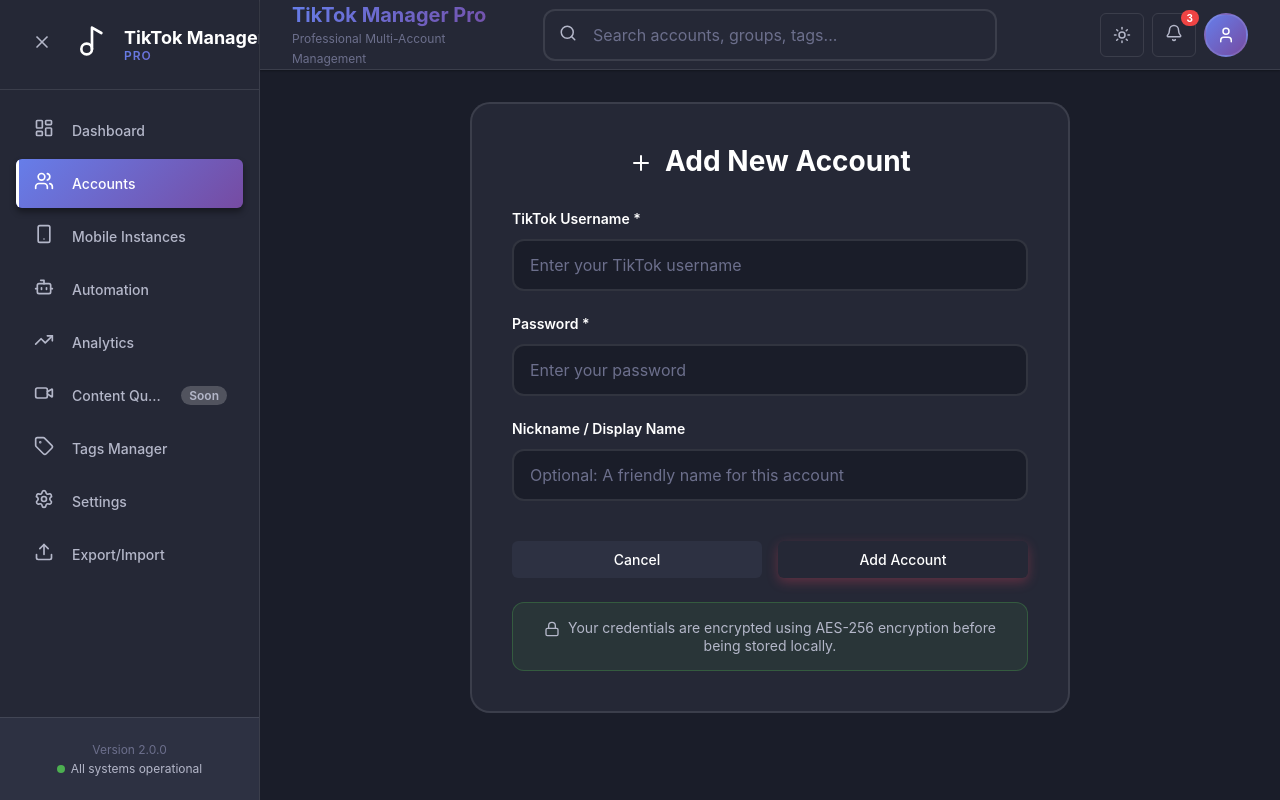
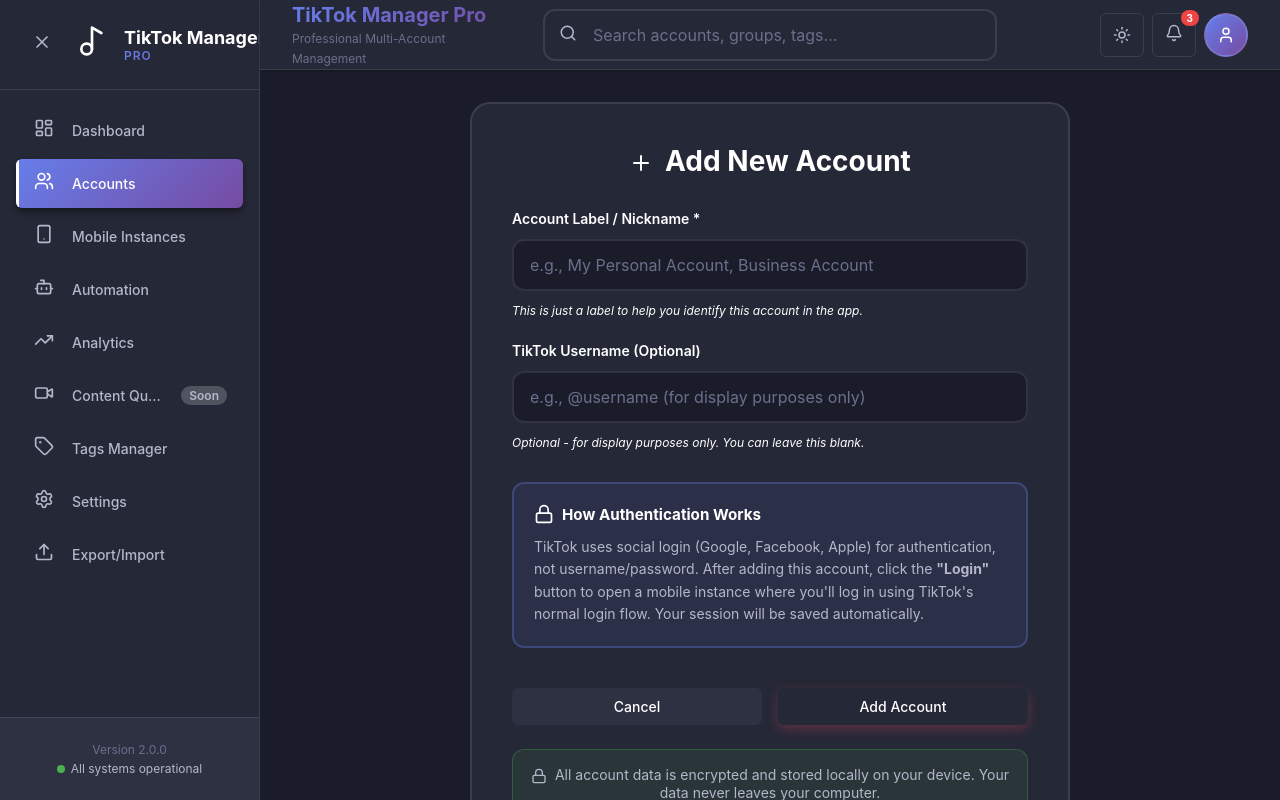
Before and after one commit to ChoeurnDesign/social-media-tools, a React (Vite) app: page / in a window 1280 px wide. Both pictures are taken after a click on the button "Add Account". Built offline with nearby package versions, Linux system fonts and the light colour scheme.

Commit message:
Fix critical authentication flow - remove password requirement from AddAccount form
Co-authored-by: ChoeurnDesign <151984005+ChoeurnDesign@users.noreply.github.com>

```diff
--- a/package.json
+++ b/package.json
@@ -40,11 +40,14 @@
   "dependencies": {
     "better-sqlite3": "^12.5.0",
     "crypto-js": "^4.2.0",
+    "date-fns": "^4.1.0",
     "electron-store": "^11.0.2",
     "lucide-react": "^0.562.0",
     "puppeteer-core": "^24.34.0",
     "react": "^19.2.3",
+    "react-color": "^2.19.3",
     "react-dom": "^19.2.3",
+    "react-toastify": "^11.0.5",
     "recharts": "^3.6.0"
   },
   "build": {
--- a/src/main/database.js
+++ b/src/main/database.js
@@ -182,10 +182,13 @@ class DatabaseManager {
       VALUES (?, ?, ?, ?)
     `);
 
+    // Password is optional - use empty string if not provided
+    const encryptedPassword = password ? this.encrypt(password) : this.encrypt('');
+
     const result = stmt.run(
       username,
       email || null,
-      this.encrypt(password),
+      encryptedPassword,
       nickname || null
     );
 
--- a/src/renderer/components/AddAccount.jsx
+++ b/src/renderer/components/AddAccount.jsx
@@ -5,7 +5,6 @@ import '../styles/AddAccount.css';
 function AddAccount({ account, onSave, onCancel }) {
   const [formData, setFormData] = useState({
     username: '',
-    password: '',
     nickname: '',
   });
 
@@ -15,7 +14,6 @@ function AddAccount({ account, onSave, onCancel }) {
     if (account) {
       setFormData({
         username: account.username || '',
-        password: '', // Don't pre-fill password for security
         nickname: account.nickname || '',
       });
     }
@@ -24,12 +22,8 @@ function AddAccount({ account, onSave, onCancel }) {
   const validateForm = () => {
     const newErrors = {};
 
-    if (!formData.username.trim()) {
-      newErrors.username = 'Username is required';
-    }
-
-    if (!account && !formData.password.trim()) {
-      newErrors.password = 'Password is required for new accounts';
+    if (!formData.nickname.trim()) {
+      newErrors.nickname = 'Nickname/Label is required';
     }
 
     setErrors(newErrors);
@@ -44,14 +38,10 @@ function AddAccount({ account, onSave, onCancel }) {
     }
 
     const accountData = {
-      username: formData.username.trim(),
-      nickname: formData.nickname.trim() || formData.username.trim(),
+      username: formData.username.trim() || formData.nickname.trim(),
+      nickname: formData.nickname.trim(),
+      password: '', // Empty password - authentication happens via TikTok OAuth
     };
-
-    // Only include password if it's provided
-    if (formData.password.trim()) {
-      accountData.password = formData.password;
-    }
 
     if (account) {
       onSave(account.id, accountData);
@@ -94,8 +84,30 @@ function AddAccount({ account, onSave, onCancel }) {
 
         <form onSubmit={handleSubmit} className="account-form">
           <div className="form-group">
+            <label htmlFor="nickname" className="form-label">
+              Account Label / Nickname *
+            </label>
+            <input
+              type="text"
+              id="nickname"
+              name="nickname"
+              value={formData.nickname}
+              onChange={handleChange}
+              className={`form-input ${errors.nickname ? 'error' : ''}`}
+              placeholder="e.g., My Personal Account, Business Account"
+              autoComplete="off"
+            />
+            {errors.nickname && (
+              <span className="error-message">{errors.nickname}</span>
+            )}
+            <p className="field-help">
+              This is just a label to help you identify this account in the app.
+            </p>
+          </div>
+
+          <div className="form-group">
             <label htmlFor="username" className="form-label">
-              TikTok Username *
+              TikTok Username (Optional)
             </label>
             <input
               type="text"
@@ -103,47 +115,25 @@ function AddAccount({ account, onSave, onCancel }) {
               name="username"
               value={formData.username}
               onChange={handleChange}
-              className={`form-input ${errors.username ? 'error' : ''}`}
-              placeholder="Enter your TikTok username"
+              className="form-input"
+              placeholder="e.g., @username (for display purposes only)"
               autoComplete="off"
             />
-            {errors.username && (
-              <span className="error-message">{errors.username}</span>
-            )}
+            <p className="field-help">
+              Optional - for display purposes only. You can leave this blank.
+            </p>
           </div>
 
-          <div className="form-group">
-            <label htmlFor="password" className="form-label">
-              Password {account ? '(leave blank to keep current)' : '*'}
-            </label>
-            <input
-              type="password"
-              id="password"
-              name="password"
-              value={formData.password}
-              onChange={handleChange}
-              className={`form-input ${errors.password ? 'error' : ''}`}
-              placeholder="Enter your password"
-              autoComplete="new-password"
-            />
-            {errors.password && (
-              <span className="error-message">{errors.password}</span>
-            )}
-          </div>
-
-          <div className="form-group">
-            <label htmlFor="nickname" className="form-label">
-              Nickname / Display Name
-            </label>
-            <input
-              type="text"
-              id="nickname"
-              name="nickname"
-              value={formData.nickname}
-              onChange={handleChange}
-              className="form-input"
-              placeholder="Optional: A friendly name for this account"
-            />
+          <div className="auth-info">
+            <div className="auth-info-header">
+              <formIcons.lock size={20} style={{ marginRight: '8px' }} />
+              <strong>How Authentication Works</strong>
+            </div>
+            <p className="auth-info-text">
+              TikTok uses social login (Google, Facebook, Apple) for authentication, not username/password.
+              After adding this account, click the <strong>"Login"</strong> button to open a mobile instance
+              where you'll log in using TikTok's normal login flow. Your session will be saved automatically.
+            </p>
           </div>
 
           <div className="form-actions">
@@ -159,7 +149,7 @@ function AddAccount({ account, onSave, onCancel }) {
         <div className="security-info">
           <p>
             <formIcons.lock size={16} style={{ marginRight: '8px', display: 'inline', verticalAlign: 'middle' }} />
-            Your credentials are encrypted using AES-256 encryption before being stored locally.
+            All account data is encrypted and stored locally on your device. Your data never leaves your computer.
           </p>
         </div>
       </div>
--- a/src/renderer/styles/AddAccount.css
+++ b/src/renderer/styles/AddAccount.css
@@ -152,6 +152,38 @@
   margin: 0;
 }
 
+/* Auth Info Box */
+.auth-info {
+  margin-top: 0.5rem;
+  padding: 1.25rem;
+  background: rgba(102, 126, 234, 0.1);
+  border: 2px solid rgba(102, 126, 234, 0.3);
+  border-radius: 12px;
+}
+
+.auth-info-header {
+  display: flex;
+  align-items: center;
+  color: var(--accent-secondary);
+  font-size: 0.95rem;
+  margin-bottom: 0.75rem;
+}
+
+.auth-info-text {
+  color: var(--text-secondary);
+  font-size: 0.875rem;
+  line-height: 1.6;
+  margin: 0;
+}
+
+/* Field Help Text */
+.field-help {
+  color: var(--text-muted);
+  font-size: 0.75rem;
+  margin: 0.25rem 0 0 0;
+  font-style: italic;
+}
+
 /* Responsive */
 @media (max-width: 768px) {
   .add-account-container {
```
Also changed, not shown: 1 other file (tests, documents, lock files or other folders).
